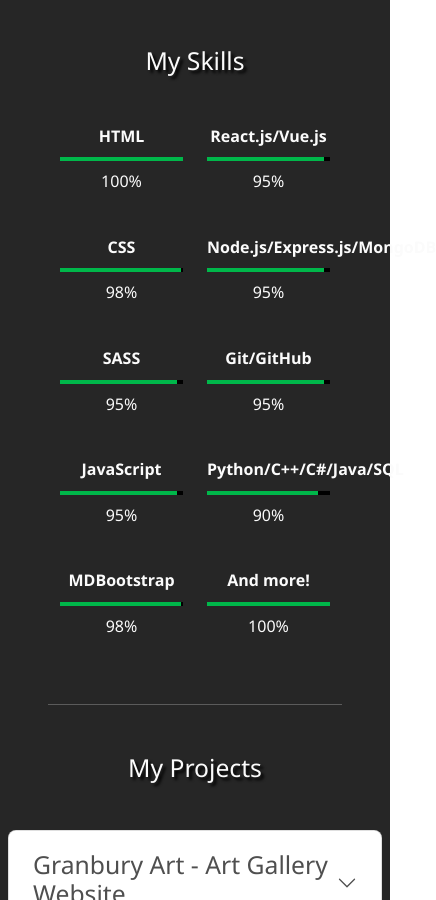
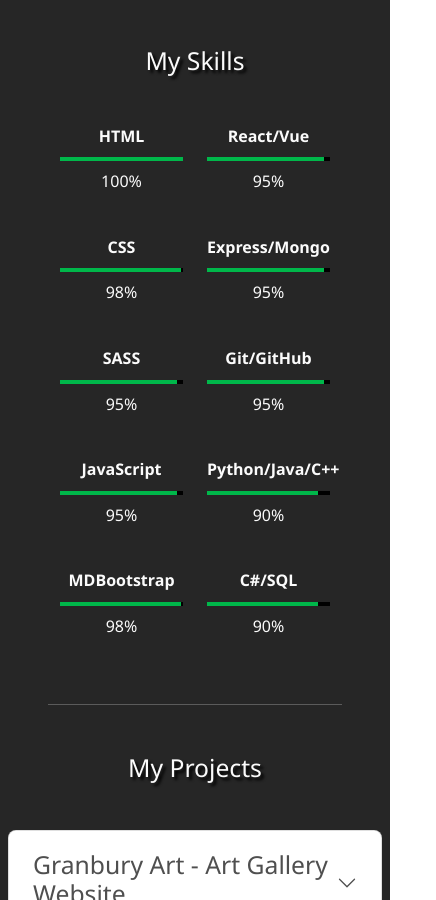
Before and after one commit to jesse318s/jesse-sites, a React (Create React App) app: page / in a window 390 px wide. Shown: the part 846-1746 px from the top of the page, 436 px wide, since content can reach past the window. Built offline with nearby package versions, Linux system fonts and the light colour scheme.

Commit message:
Updated skills and SCSS main overflow for mobile

```diff
--- a/src/App.jsx
+++ b/src/App.jsx
@@ -136,7 +136,7 @@ function App() {
             background: `url('${process.env.PUBLIC_URL}/img/landing_img.webp')`,
             backgroundSize: "cover",
             height: "100vh",
-            width: "99.1vw",
+            width: "100vw",
           }}
         >
           {/* popout animation */}
@@ -253,7 +253,7 @@ function App() {
             <p className="mt-2">98%</p>
           </div>
           <div className="col-6">
-            <p className="font-weight-bold pt-4 mb-2">React.js/Vue.js</p>
+            <p className="font-weight-bold pt-4 mb-2">React/Vue</p>
             <div className="progress bg-black">
               <div
                 className="progress-bar bg-success"
@@ -266,9 +266,7 @@ function App() {
               />
             </div>
             <p className="mt-2">95%</p>
-            <p className="font-weight-bold pt-4 mb-2">
-              Node.js/Express.js/MongoDB
-            </p>
+            <p className="font-weight-bold pt-4 mb-2">Express/Mongo</p>
             <div className="progress bg-black">
               <div
                 className="progress-bar bg-success"
@@ -294,7 +292,7 @@ function App() {
               />
             </div>
             <p className="mt-2">95%</p>
-            <p className="font-weight-bold pt-4 mb-2">Python/C++/C#/Java/SQL</p>
+            <p className="font-weight-bold pt-4 mb-2">Python/Java/C++</p>
             <div className="progress bg-black">
               <div
                 className="progress-bar bg-success"
@@ -307,19 +305,19 @@ function App() {
               />
             </div>
             <p className="mt-2">90%</p>
-            <p className="font-weight-bold pt-4 mb-2">And more!</p>
+            <p className="font-weight-bold pt-4 mb-2">C#/SQL</p>
             <div className="progress bg-black">
               <div
                 className="progress-bar bg-success"
                 role="progressbar"
-                style={{ width: "100%" }}
+                style={{ width: "90%" }}
                 aria-valuenow="25"
                 aria-valuemin="0"
                 aria-valuemax="100"
                 aria-label="progressbar"
               />
             </div>
-            <p className="mt-2">100%</p>
+            <p className="mt-2">90%</p>
           </div>
           <hr className="my-5" />
         </section>
--- a/src/App.scss
+++ b/src/App.scss
@@ -4,6 +4,10 @@
   box-sizing: border-box;
   margin: 0;
   padding: 0;
+}
+
+main {
+  overflow-x: hidden;
 }
 
 body {
```
